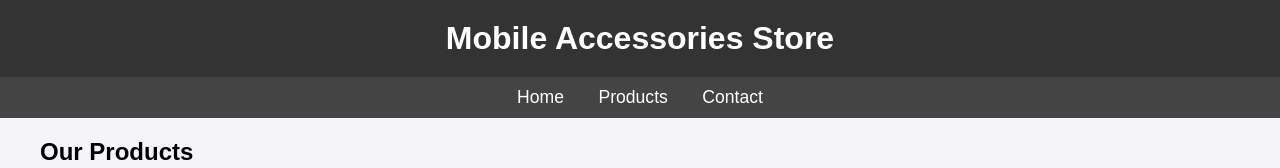
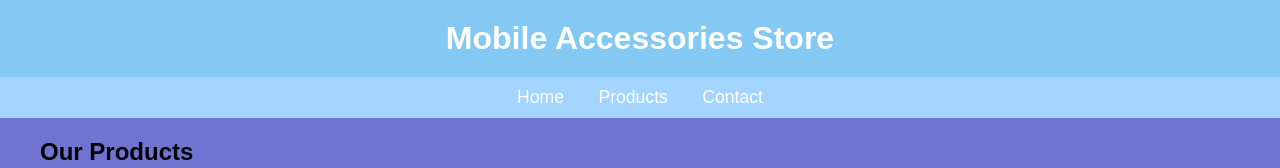
Before and after one commit to Jayavarshini1411/Jayavarshini_2002, a plain HTML site: page index.html in a window 1280 px wide. Shown: the top 168 px of the page. Drawn offline with Linux system fonts and the light colour scheme.

Commit message:
Update index.html

```diff
--- a/index.html
+++ b/index.html
@@ -10,10 +10,10 @@
             font-family: Arial, sans-serif;
             margin: 0;
             padding: 0;
-            background-color: #f4f4f9;
+            background-color: #6F73D2;
         }
         header {
-            background-color: #333;
+            background-color: #83C9F4;
             color: white;
             padding: 20px 0;
             text-align: center;
@@ -23,7 +23,7 @@
             font-size: 2em;
         }
         nav {
-            background-color: #444;
+            background-color: #A3D5FF;
             text-align: center;
             padding: 10px 0;
         }
```
